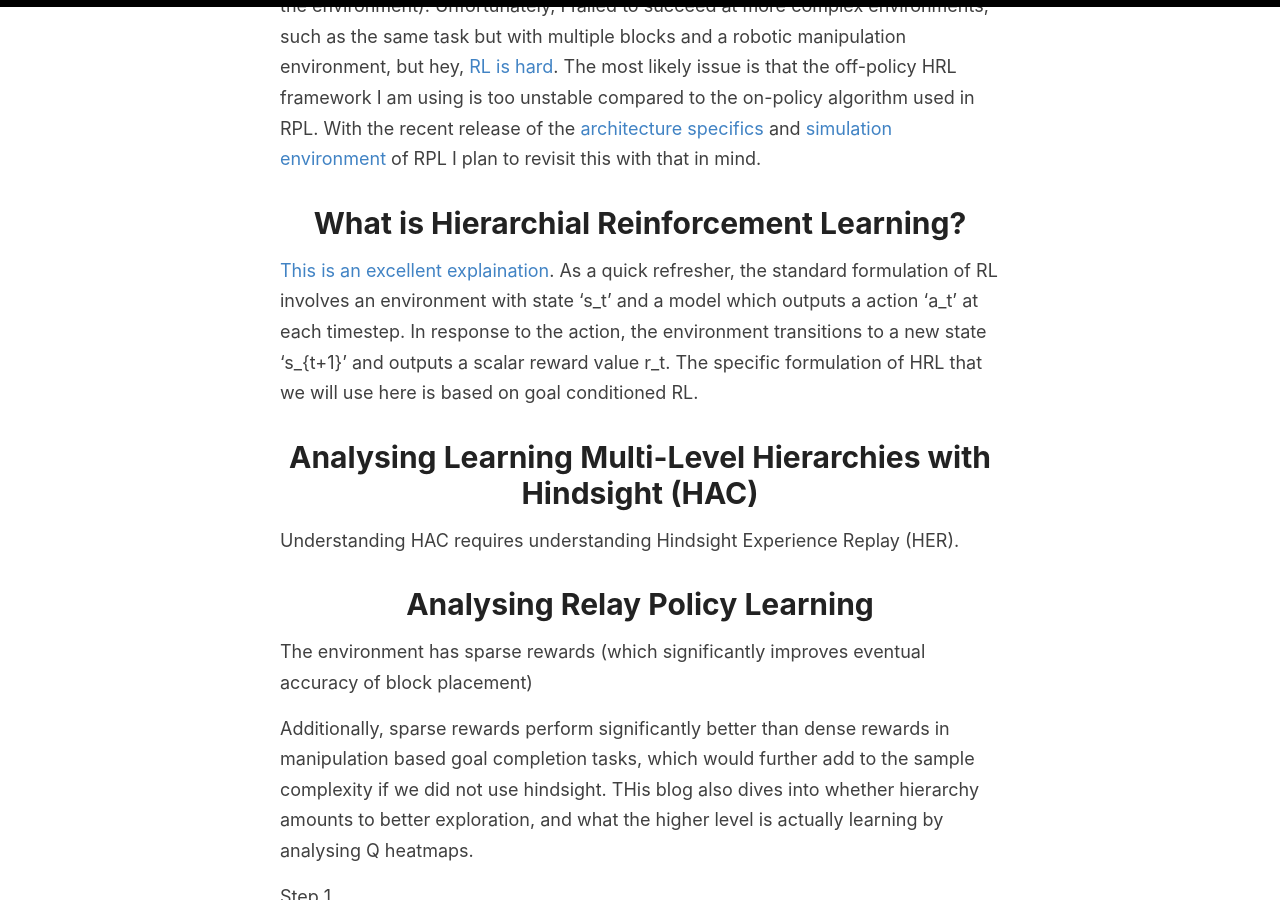
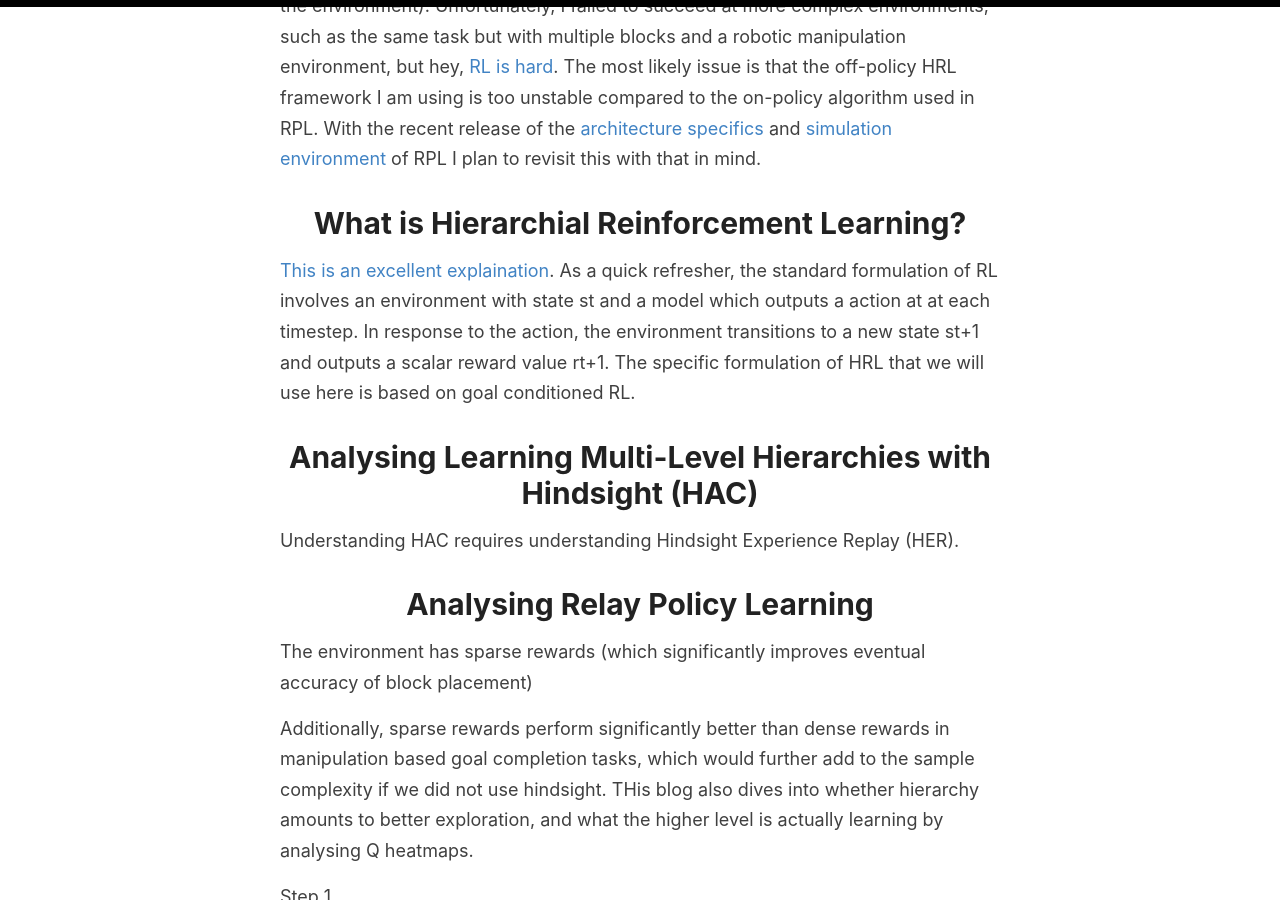
Before and after one commit to sholtodouglas/sholtodouglas.github.io, a Jekyll site: the page built from _posts/2020-06-03-Dissecting_Hierarchial_RL.md, in a window 1280 px wide and 900 px high, scrolled down 1934 px. Built offline with Jekyll 4.4.1, drawn with Linux system fonts in a browser that asks for light colours.

Commit message:
Update 2020-06-03-Dissecting_Hierarchial_RL.md

```diff
--- a/_posts/2020-06-03-Dissecting_Hierarchial_RL.md
+++ b/_posts/2020-06-03-Dissecting_Hierarchial_RL.md
@@ -22,7 +22,7 @@
 
 # What is Hierarchial Reinforcement Learning?
 
-[This is an excellent explaination](https://thegradient.pub/the-promise-of-hierarchical-reinforcement-learning/). As a quick refresher, the standard formulation of RL involves an environment with state 's_t' and a model which outputs a action 'a_t' at each timestep. In response to the action, the environment transitions to a new state 's_{t+1}' and outputs a scalar reward value r_t.  The specific formulation of HRL that we will use here is based on goal conditioned RL.
+[This is an excellent explaination](https://thegradient.pub/the-promise-of-hierarchical-reinforcement-learning/). As a quick refresher, the standard formulation of RL involves an environment with state s<sub>t</sub>  and a model which outputs a action a<sub>t</sub> at each timestep. In response to the action, the environment transitions to a new state s<sub>t+1</sub> and outputs a scalar reward value r<sub>t+1</sub>.  The specific formulation of HRL that we will use here is based on goal conditioned RL.
 
 
 
```
